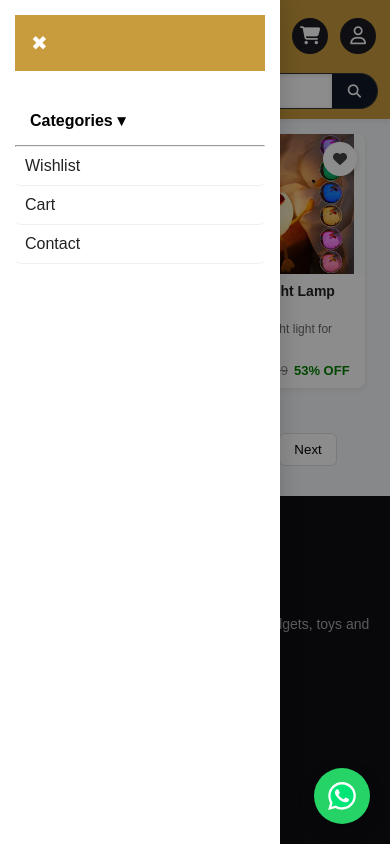
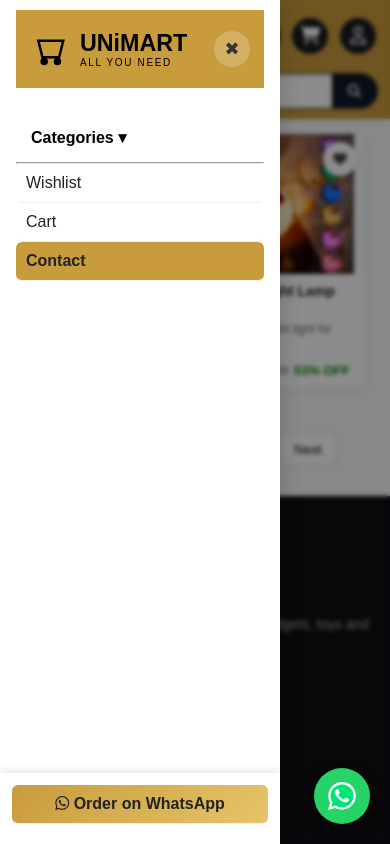
Before and after one commit to codexshiv-dev/UNiMARTv3, a plain HTML site: page index.html in a window 390 px wide. Both pictures are taken after a click on the button 25 px from the left and 36 px from the top of the page. Shown: the top 844 px of the page. Drawn offline with Linux system fonts and the light colour scheme.

Commit message:
hamburder meneu conent style

```diff
--- a/css/style.css
+++ b/css/style.css
@@ -229,12 +229,13 @@
   height: 100vh;
   background: #fff;
   box-shadow: 2px 0 20px rgba(0,0,0,0.15);
+
   transition: transform 0.3s ease;
   transform: translateX(0);
   z-index: 2000;
   display: flex;
   flex-direction: column;
-   padding: 15px;
+   padding: 10px 16px;
 }
 
 /* Active state */
@@ -247,12 +248,13 @@
   display: flex;
   justify-content: space-between;
   align-items: center;
-  padding: 16px;
+  padding: 14px;
   background: var(--primary);
   color: #fff;
   font-size: 18px;
   font-weight: 600;
    margin-bottom: 15px;
+
 }
 
 .mobile-menu-header button {
@@ -292,6 +294,7 @@
   position: fixed;
   inset: 0;
   background: rgba(0,0,0,0.45);
+  backdrop-filter: blur(2px);
   opacity: 0;
   pointer-events: none;
   transition: 0.3s;
@@ -307,7 +310,34 @@
 body.menu-open {
   overflow: hidden;
 }
+#closeMenu{
+  width: 36px;
+  height: 36px;
+  border-radius: 50%;
+  border: none;
+  background-color: rgba(255 ,255, 255, 0.2);
+  color: #333;
+  font-size: 18px;
+  display: flex;
+  align-items: center;
+  justify-content: center;
+  cursor: pointer;
 
+}
+#closeMenu:hover{
+  background-color: #e6e6e6;
+
+}
+#closeMenu:active{
+  transform: scale(0.95);
+}
+.contact-btn{
+  background: var(--primary);
+  color: wheat;
+  border-radius: 10px;
+  padding: 12px;
+  font-weight: 600;
+}
 /* Hide mobile menu on desktop */
 @media (min-width: 769px) {
   .mobile-menu,
--- a/index.html
+++ b/index.html
@@ -90,6 +90,9 @@
       <div class="mobile-menu-header">
         <!-- <span>Menu</span> -->
         <!-- <h3>Menu</h3> -->
+        <div class="logo">
+          <a href="#"> <img src="images/icon/logo.svg" alt="Unimart Logo" /></a>
+        </div>
         <button id="closeMenu">✖</button>
       </div>
       <nav class="mobile-nav">
@@ -121,7 +124,13 @@
 
         <a href="#">Wishlist</a>
         <a href="#">Cart</a>
-        <a href="#">Contact</a>
+        <a href="#" class="contact-btn">Contact</a>
+        <div class="product-action-bar">
+          <!-- <button class="btn-cart">Add to Cart</button> -->
+          <a id="whatsappBtn" target="_blank" class="btn-whatsapp">
+            <i class="fa-brands fa-whatsapp"></i> Order on WhatsApp
+          </a>
+        </div>
       </nav>
     </aside>
 
```
